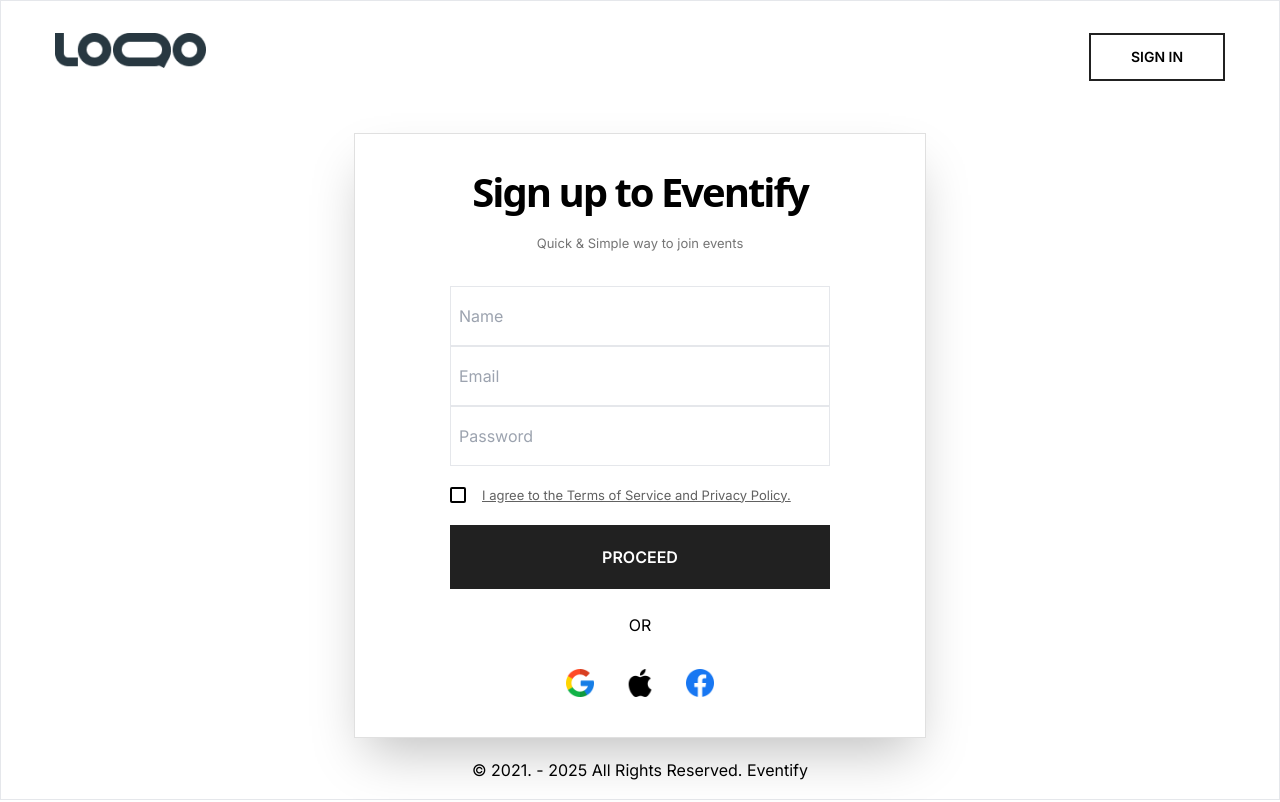
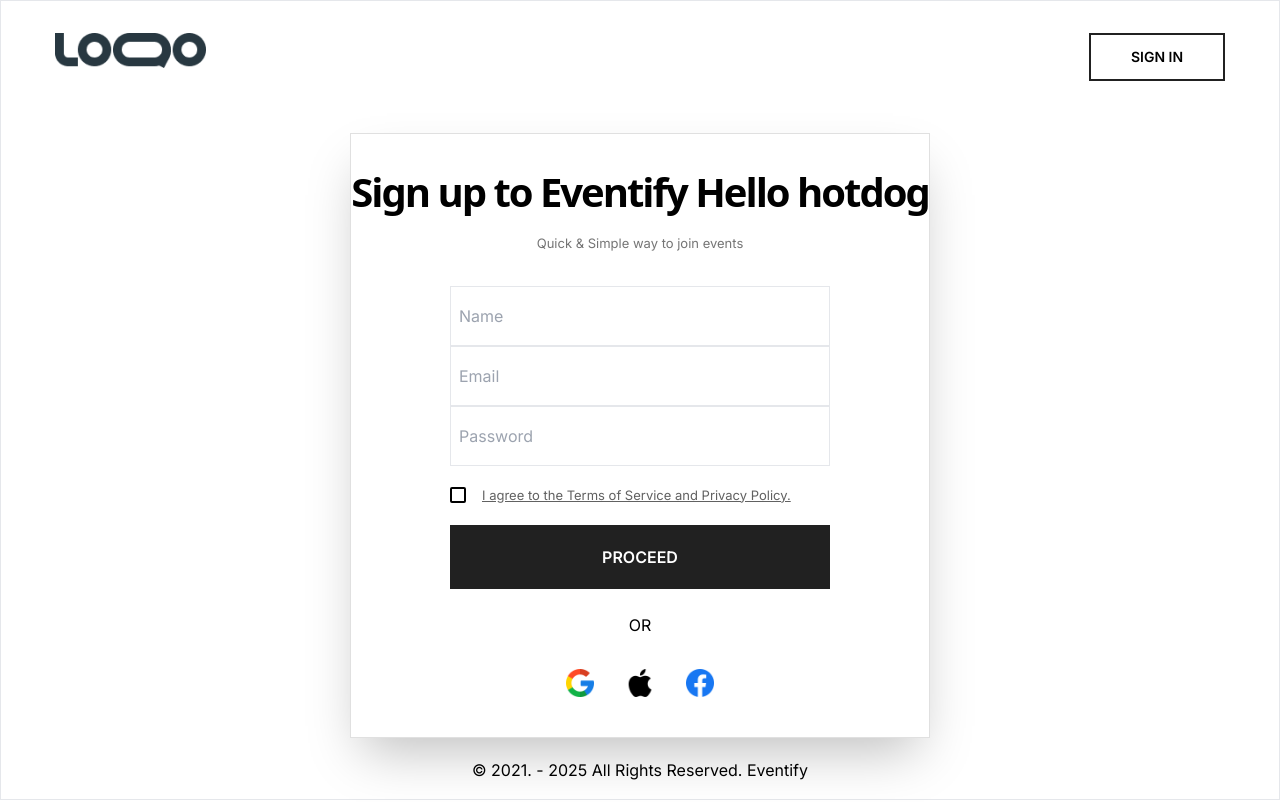
Before and after one commit to JilMuriel/Eventify, a Next.js app: page /signin in a window 1280 px wide. Built offline with nearby package versions, Linux system fonts and the light colour scheme.

Commit message:
update page text

```diff
--- a/app/signin/page.jsx
+++ b/app/signin/page.jsx
@@ -7,7 +7,7 @@
       <div className="flex item-center justify-center w-full mt-[20px]">
         <div className='border-[1px] border-[#E0E0E0] bg-[#FFFFFF] min-w-[572px] shadow-2xl'>
           <h1 className="mt-10 mb-6 font-sans text-[40px] font-semibold leading-9 tracking-tighter text-center">Sign up
-            to Eventify</h1>
+            to Eventify Hello hotdog</h1>
           <p className="font-'Zen Kaku Gothic Antique' text-[13px] text-center text-[#757575] mb-[32px]">Quick & Simple way to join events</p>
 
           <div className='max-w-[380px] mx-auto mb-5'>
```
